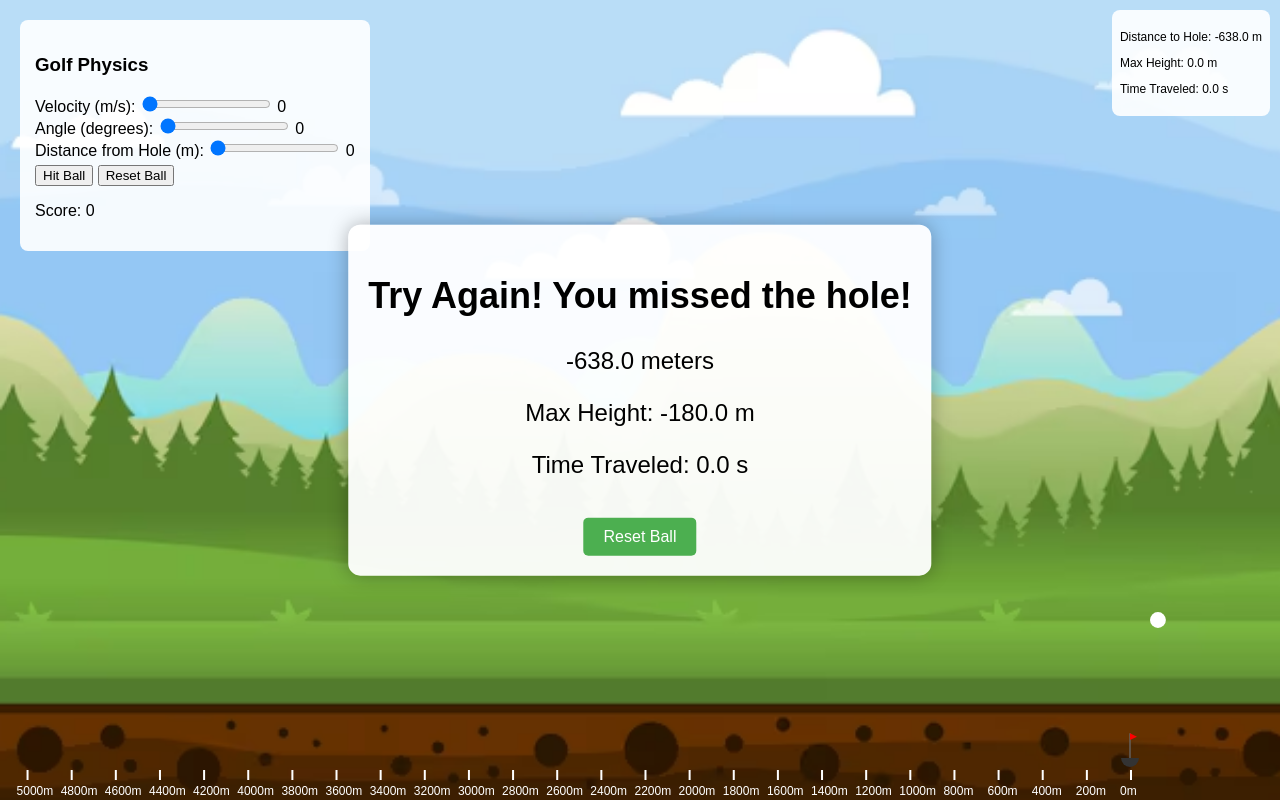
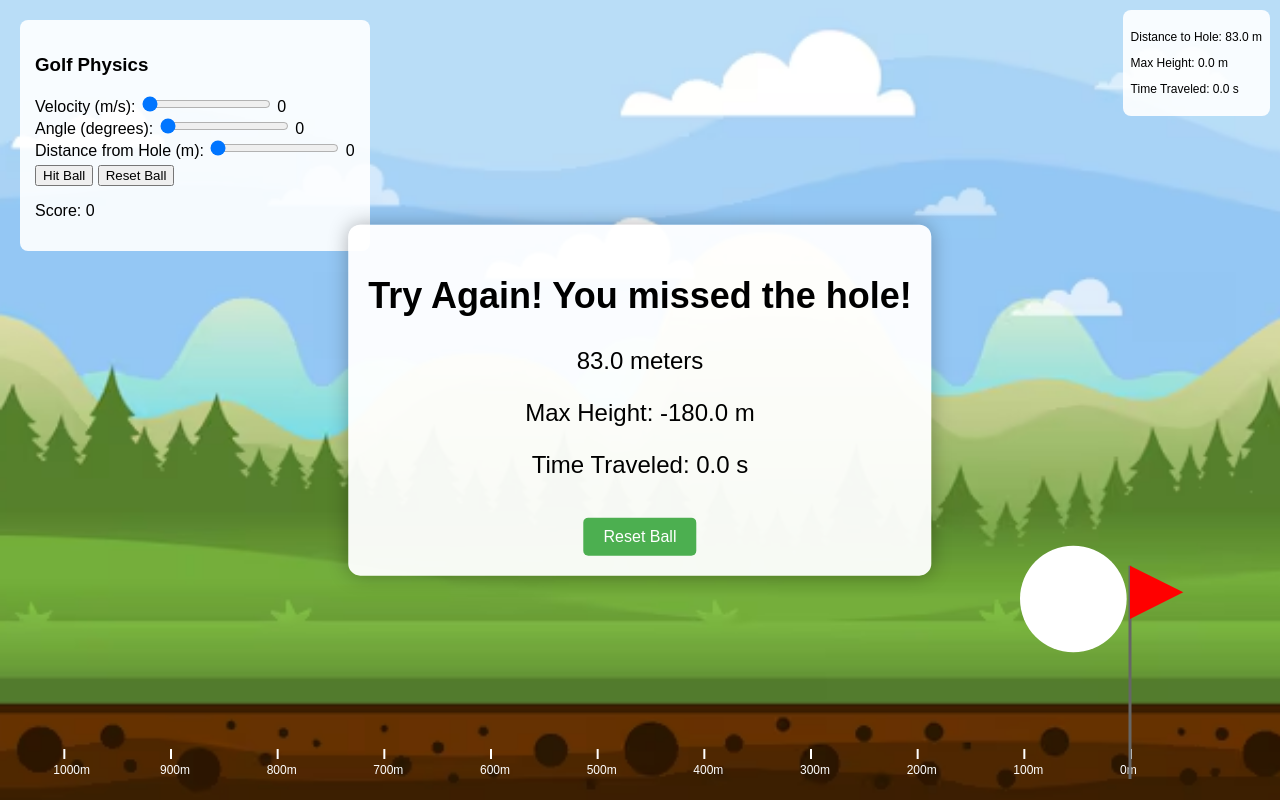
Before and after one commit to Kaishin-prog/Golf-Physics, a plain HTML site: page index.html in a window 1280 px wide. Both pictures are taken after a click on the button "Hit Ball". Drawn offline with Linux system fonts and the light colour scheme.

Commit message:
Update index.html

```diff
--- a/index.html
+++ b/index.html
@@ -1,11 +1,6 @@
 <!DOCTYPE html>
 <html lang="en">
 <head>
-    <meta charset="UTF-8">
-    <meta name="description" content="A physics-based Golf game with realistic ball mechanics and trajectory prediction">
-    <meta name="keywords" content="Golf, physics game, sports simulation">
-    <meta name="viewport" content="width=device=width, initial-scale=1.0">
-     <link rel="stylesheet" href="golfphysics.com">
     <title>Golf Physics</title>
     <style>
         body {
@@ -14,26 +9,14 @@
             background-position: center;
             font-family: Arial, sans-serif;
             margin: 0;
-            overflow-x: auto;
-            overflow-y: hidden;
+            padding: 0;
+            overflow: hidden;
             height: 100vh;
-            position: 10vh;
-            display:flex;
+            display: flex;
+            justify-content: center;
             align-items: center;
-            transition: background 0.5s ease-out;
-
-
-            -webkit-user-select: none;
-            -moz-user-select: none;
-            -ms-user-select: none;
-            user-select: none;
-            min-width: 100vw;
-            width: max-content;
-            max-width: 5000m;
-            display: flex;
-            justify-content: flex-start;
-            align-items: center;
-            overflow-x: auto;
+            width: 100vw;
+            max-width: 100vw;
             scroll-behavior: smooth;
         }
 
@@ -144,7 +127,7 @@
         <h3>Golf Physics</h3>
         <div class="variables">
             <label>Velocity (m/s):
-                <input type="range" id="velocitySlider" min="0" max="100" value="0" step="0.5">
+                <input type="range" id="velocitySlider" min="0" max="100" value="0" step="0.1">
                 <span id="velocityValue">0</span>
             </label>
             <label>Angle (degrees):
@@ -152,7 +135,7 @@
                 <span id="angleValue">0</span>
             </label>
             <label>Distance from Hole (m):
-                <input type="range" id="distanceSlider" min="0" max="5000" value="0" step="50">
+                <input type="range" id="distanceSlider" min="0" max="1000" value="0" step="10">
                 <span id="distanceValue">0</span>
             </label>
         </div>
@@ -182,20 +165,25 @@
         canvas.width = baseWidth;
         canvas.height = window.innerHeight;
 
-        const getScale = () => canvas.width / 5800;
+        const getScale = () => canvas.width / 1200; // Update scale to 1000m
         const minWidth = baseWidth * 100;
-        const maxWidth = baseWidth * 5800;
+        const maxWidth = baseWidth * 1200; // Update maxWidth to 1000m
 
         const groundLevel = canvas.height - 150;
 
         let score = 0;
-        const g = 9.81;
+       // Constants
+       const g = 9.81; // Gravity (m/s^2)
+        const timeStep = 0.02; // Time increment per frame (s)
         let ball = {
             x: canvas.width - 100 - (100 * getScale()),
-            y: canvas.height - 100,
-            radius: .8 * getScale() * 100,
-            vx: 0,
-            vy: 0,
+            y: canvas.height - 110,
+            radius: .5 * getScale() * 100, // Make the ball smaller
+            v0: 50, // Initial speed (m/s)
+            angle: Math.PI / 4, // 45-degree launch angle
+            vx: 50 * Math.cos(Math.PI / 4),
+            vy: -50 * Math.sin(Math.PI / 4),
+            t: 0,
             isMoving: false,
             isDragging: false,
             hasLanded: false
@@ -203,10 +191,10 @@
 
         const hole = {
             x: canvas.width - 150,
-            y: canvas.height - 42,
-            radius: .9 * getScale() * 100,
-            flagHeight: 2.5 * getScale() * 100,
-            flagWidth: 0.7 * getScale() * 100
+            y: canvas.height = ball.y + 68 ,
+            radius: .7 * getScale() * 100, // Make the hole smaller
+            flagHeight: 2 * getScale() * 100, // Make the flag smaller
+            flagWidth: 0.5 * getScale() * 100 // Make the flag smaller
         };
 
         let isDragging = false;
@@ -218,37 +206,12 @@
         let timeTraveled = 0;
 
         function updateCameraZoom() {
-            const distance = Math.abs(calculateDistance());
-            if (distance < 100) {
-                cameraZoom = 2.5; // Close zoom when near hole
-            } else if (distance < 500) {
-                cameraZoom = 1.5; // Medium zoom
-            } else {
-                cameraZoom = 1; // Default zoom
-            }
-
-            // Apply transition to ball and hole elements
-            const ballTransform = `scale(${cameraZoom})`;
-            const holeTransform = `scale(${cameraZoom})`;
-
-            ctx.save();
-            ctx.translate(ball.x, ball.y);
-            ctx.scale(cameraZoom, cameraZoom);
-            ctx.translate(-ball.x, -ball.y);
-            drawBall();
-            ctx.restore();
-
-            ctx.save();
-            ctx.translate(hole.x, hole.y);
-            ctx.scale(cameraZoom, cameraZoom);
-            ctx.translate(-hole.x, -hole.y);
-            drawHole();
-            ctx.restore();
+            // No zooming logic needed
         }
 
         function resetBall() {
             ball.x = hole.x - (25 * getScale());
-            ball.y = canvas.height  - 195;
+            ball.y = canvas.height  - 180;
             ball.vx = 0;
             ball.vy = 0;
             ball.isMoving = false;
@@ -290,8 +253,8 @@
             const angle = parseFloat(document.getElementById('angleSlider').value);
             const radians = angle * Math.PI / 180;
 
-            ball.vx = velocity * Math.cos(radians) * getScale();
-            ball.vy = -velocity * Math.sin(radians) * getScale();
+            ball.vx = velocity * Math.cos(radians);
+            ball.vy = -velocity * Math.sin(radians);
 
             ball.isMoving = true;
             initialDistance = calculateDistance();
@@ -299,10 +262,10 @@
             function updateBallPosition() {
                 if (!ball.isMoving) return;
 
-                ball.x += ball.vx;
-                ball.y += ball.vy;
+                ball.x += ball.vx  / 60; // Convert velocity to per frame movement
+                ball.y += ball.vy / 60;
 
-                ball.vy += g * getScale() / 60;
+                ball.vy += g / 60; // Apply gravity per frame
 
                 updateCameraZoom();
 
@@ -354,8 +317,8 @@
         function calculateTrajectoryPoints(startX, startY, velocity, angle) {
             const points = [];
             const radians = angle * Math.PI / 180;
-            const vx = velocity * Math.cos(radians) * getScale();
-            const vy = -velocity * Math.sin(radians) * getScale();
+            const vx = velocity * Math.cos(radians);
+            const vy = -velocity * Math.sin(radians);
             let x = startX;
             let y = startY;
             let t = 0;
@@ -364,7 +327,7 @@
                 points.push({x, y});
                 t += 1/60;
                 x = startX + vx * t;
-                y = startY + vy * t + (0.5 * g * getScale() * t * t);
+                y = startY + vy * t + (0.5 * g * t * t);
             }
 
             return points;
@@ -405,38 +368,32 @@
         }
 
         function drawBall() {
-            const distanceFromHole = calculateDistance();
-            const objectScale = Math.max(0.45, 1 - (Math.abs(distanceFromHole) / 1000));
-
             ctx.beginPath();
-            ctx.arc(ball.x, ball.y, ball.radius * objectScale, 0, Math.PI * 2);
+            ctx.arc(ball.x, ball.y, ball.radius, 0, Math.PI * 2); // Remove cameraZoom adjustment
             ctx.fillStyle = 'white';
             ctx.fill();
             ctx.closePath();
         }
 
         function drawHole() {
-            const distanceFromHole = calculateDistance();
-            const objectScale = Math.max(0.45, 1 - (Math.abs(distanceFromHole) / 1000));
-
             ctx.beginPath();
-            ctx.arc(hole.x, hole.y, hole.radius * objectScale, 0, Math.PI * 1);
+            ctx.arc(hole.x, hole.y, hole.radius, 0, Math.PI * 1); // Remove cameraZoom adjustment
             ctx.fillStyle = '#333';
             ctx.fill();
             ctx.closePath();
 
             ctx.beginPath();
             ctx.moveTo(hole.x, hole.y);
-            ctx.lineTo(hole.x, hole.y - (hole.flagHeight * objectScale));
+            ctx.lineTo(hole.x, hole.y - hole.flagHeight); // Remove cameraZoom adjustment
             ctx.strokeStyle = '#666';
-            ctx.lineWidth = 3 * objectScale;
+            ctx.lineWidth = 3; // Remove cameraZoom adjustment
             ctx.stroke();
 
             ctx.beginPath();
-            ctx.moveTo(hole.x, hole.y - (hole.flagHeight * objectScale));
-            ctx.lineTo(hole.x + (hole.flagWidth * objectScale),
-                      hole.y - (hole.flagHeight * objectScale) + (hole.flagWidth * objectScale/2));
-            ctx.lineTo(hole.x, hole.y - (hole.flagHeight * objectScale) + (hole.flagWidth * objectScale));
+            ctx.moveTo(hole.x, hole.y - hole.flagHeight); // Remove cameraZoom adjustment
+            ctx.lineTo(hole.x + hole.flagWidth,
+                      hole.y - hole.flagHeight + hole.flagWidth / 2); // Remove cameraZoom adjustment
+            ctx.lineTo(hole.x, hole.y - hole.flagHeight + hole.flagWidth); // Remove cameraZoom adjustment
             ctx.fillStyle = 'red';
             ctx.fill();
             ctx.closePath();
@@ -445,7 +402,7 @@
         function drawScale() {
             ctx.fillStyle = 'white';
             ctx.font = '12px Arial';
-            for(let i = 0; i <= 5000; i += 200 ){
+            for(let i = 0; i <= 1000; i += 100 ){ // Update scale to 1000m
                 const x = hole.x - (i * getScale());
                 ctx.fillRect(x, canvas.height - 30, 2, 10); // Small line for indication
                 ctx.fillText(`${i}m`, x - 10, canvas.height - 5); // Lower the text
@@ -487,18 +444,17 @@
             const currentWidth = canvas.width;
             canvas.width = Math.max(window.innerWidth, currentWidth);
             canvas.height = window.innerHeight;
-            hole.x = canvas.width - 180;
+            hole.x = canvas.width - 120;
 
-            ball.radius = .7 * getScale() * 100;
-            hole.radius = 0.9 * getScale() * 100;
-            hole.flagHeight = 2.5 * getScale() * 100;
-            hole.flagWidth = 0.9 * getScale() * 100;
+            ball.radius = 0.05 * getScale() * 100; // Make the ball smaller
+            hole.radius = .07 * getScale() * 100; // Make the hole smaller
+            hole.flagHeight = 0.2 * getScale() * 100; // Make the flag smaller
+            hole.flagWidth = 0.05 * getScale() * 100; // Make the flag smaller
 
             if (!ball.isMoving && !ball.isDragging && !ball.hasLanded) {
                 ball.x = hole.x - (100*getScale());
                 ball.y = canvas.height - 180;
                 initialDistance = calculateDistance();
-                updateCameraZoom();
             }
         });
     </script>
```
